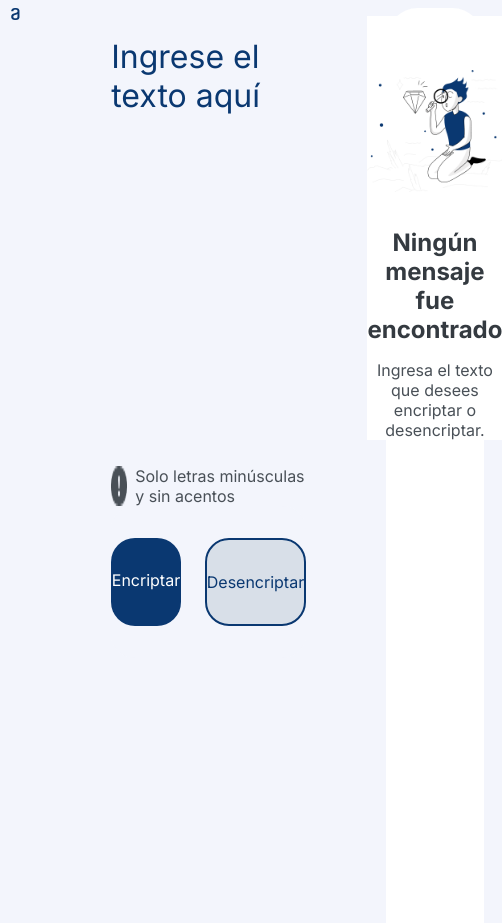
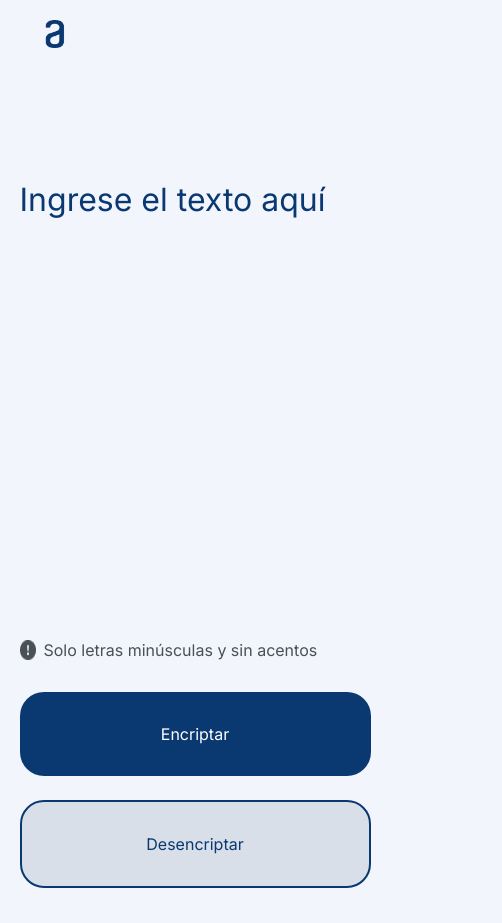
Before and after one commit to brygithmontilla/Challenge-Encriptador-de-texto, a plain HTML site: page index.html in a window 390 px wide. Shown: the top 923 px of the page, 502 px wide, since content can reach past the window. Drawn offline with Linux system fonts and the light colour scheme.

Commit message:
add media query

```diff
--- a/styles/styles.css
+++ b/styles/styles.css
@@ -8,8 +8,8 @@
     --color-fondo:#F3F5FC;
     --color-boton: #D8DFE8;
     --font-weight-regular:400;
-    --font-size-pequeña:16px;
-    --font-size-grande:32px;
+    --font-size-pequeña:1rem;
+    --font-size-grande:2rem;
 }
 
 *{
@@ -21,10 +21,8 @@
 }
 
 body{
-    display: flex;
-    flex-direction: column;
     margin: 0;
-
+    padding: 0;
 }
 
 
@@ -55,6 +53,7 @@ body{
     font-size: var(--font-size-grande);
     padding: 15% 0 20% 0%;
     resize: none;
+    margin: 0;
 }
 
 .texto_entrada:focus{
@@ -73,6 +72,8 @@ body{
 }
 
 .boton{
+ margin: 0;
+ padding: 0;
  border: none;
  width: 100%;
  text-align: center;
@@ -103,6 +104,7 @@ body{
 
 
 .seccion_salida {
+    box-shadow: var(--white);
     display: flex;
     flex-direction: column;
     justify-content: flex-start;
@@ -112,7 +114,6 @@ body{
     width: 25%;
     height: 950px;
     box-sizing: border-box;
-    padding: 2%;
 }
 
 
@@ -136,7 +137,9 @@ background-color: inherit;
 }
 
 .elementos_iniciales{
-    box-shadow: var(--white);
+   display: flex;
+   flex-direction: column;
+   align-items: center;
 }
 
 .salida_imagen{
@@ -181,3 +184,76 @@ background-color: inherit;
    padding: 24px 0;
    width: 100%;
 }
+
+
+@media(min-width: 768px) and (max-width: 1024px){
+
+body{
+    width:100%
+}
+.contenido{
+    flex-direction:column;
+    align-items: flex-start;
+    padding: 5%;
+}
+
+.head_imagen{
+ width: auto;
+
+}
+.seccion_entrada{
+   width: 100%;
+
+}
+
+
+
+.seccion_salida{
+    width: 100%;
+    justify-content: center;
+    max-height: 343px;
+}
+
+
+.salida_imagen{
+    display: none;
+}
+}
+
+@media(min-width: 320px) and (max-width: 480px){
+
+    body{
+        width:100%
+    }
+    .contenido{
+        flex-direction:column;
+        align-items: flex-start;
+        padding: 5%;
+    }
+
+    .head_imagen{
+     width: 20%;
+
+    }
+    .seccion_entrada{
+       width: 100%;
+
+    }
+    .boton{
+        flex-direction: column;
+        align-items: center;
+    }
+
+
+
+    .seccion_salida{
+        width: 100%;
+        justify-content: center;
+        max-height: 343px;
+    }
+
+
+    .salida_imagen{
+        display: none;
+    }
+}
```
